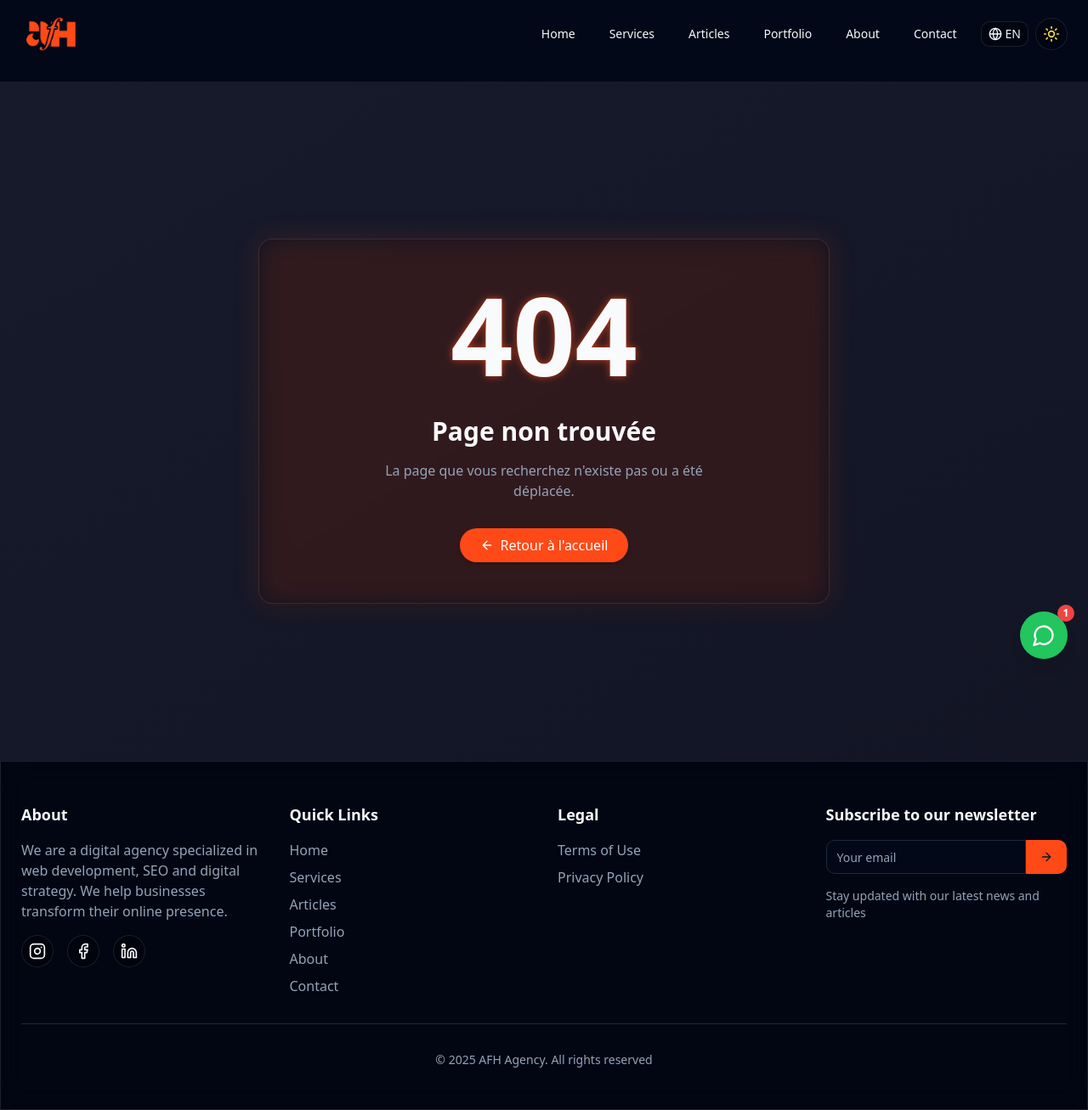
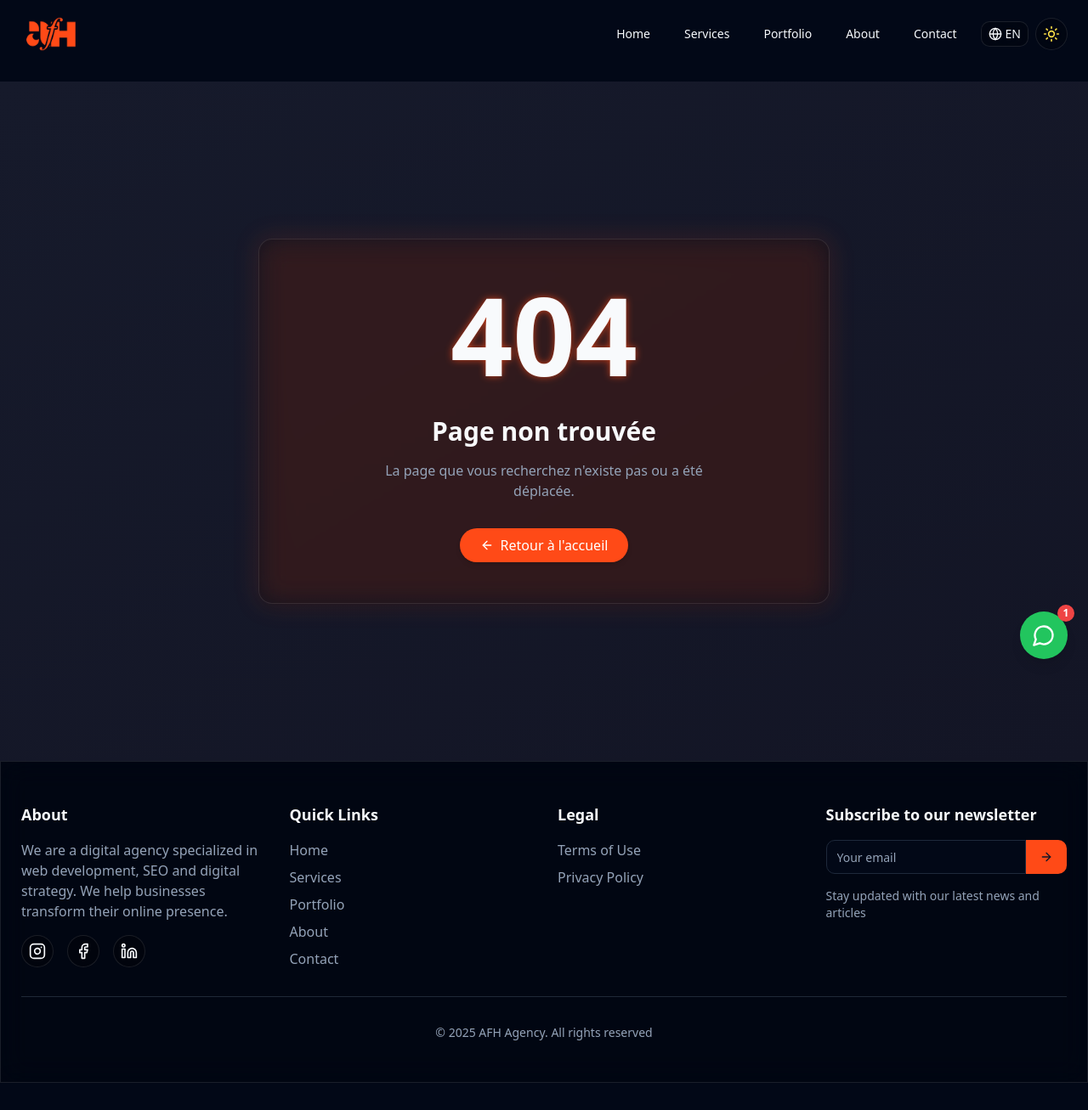
Before and after one commit to abdifrh/afh-agency-project, a React (Vite) app: page /articles in a window 1280 px wide. Shown: the whole page at 85% size. After the commit the page ends 1275 px from the top, so only its background shows below. Built offline with nearby package versions, Linux system fonts and the light colour scheme.

Commit message:
remove articles link to nav

```diff
--- a/src/components/Footer.tsx
+++ b/src/components/Footer.tsx
@@ -62,11 +62,11 @@ export default function Footer() {
                   {t("navigation.services")}
                 </Link>
               </li>
-              <li>
+              {/* <li>
                 <Link to={`/${language}/articles`} className="text-muted-foreground hover:text-afh transition-colors">
                   {t("navigation.articles")}
                 </Link>
-              </li>
+              </li> */}
               <li>
                 <Link to={`/${language}/portfolio`} className="text-muted-foreground hover:text-afh transition-colors">
                   {t("navigation.portfolio")}
--- a/src/components/Navigation.tsx
+++ b/src/components/Navigation.tsx
@@ -30,7 +30,7 @@ export default function Navigation() {
   const navLinks = [
     { name: t("navigation.home"), path: `/${language}` },
     { name: t("navigation.services"), path: `/${language}/services` },
-    { name: t("navigation.articles"), path: `/${language}/articles` },
+    // { name: t("navigation.articles"), path: `/${language}/articles` },
     { name: t("navigation.portfolio"), path: `/${language}/portfolio` },
     { name: t("navigation.about"), path: `/${language}/about` },
     { name: t("navigation.contact"), path: `/${language}/contact` },
```
